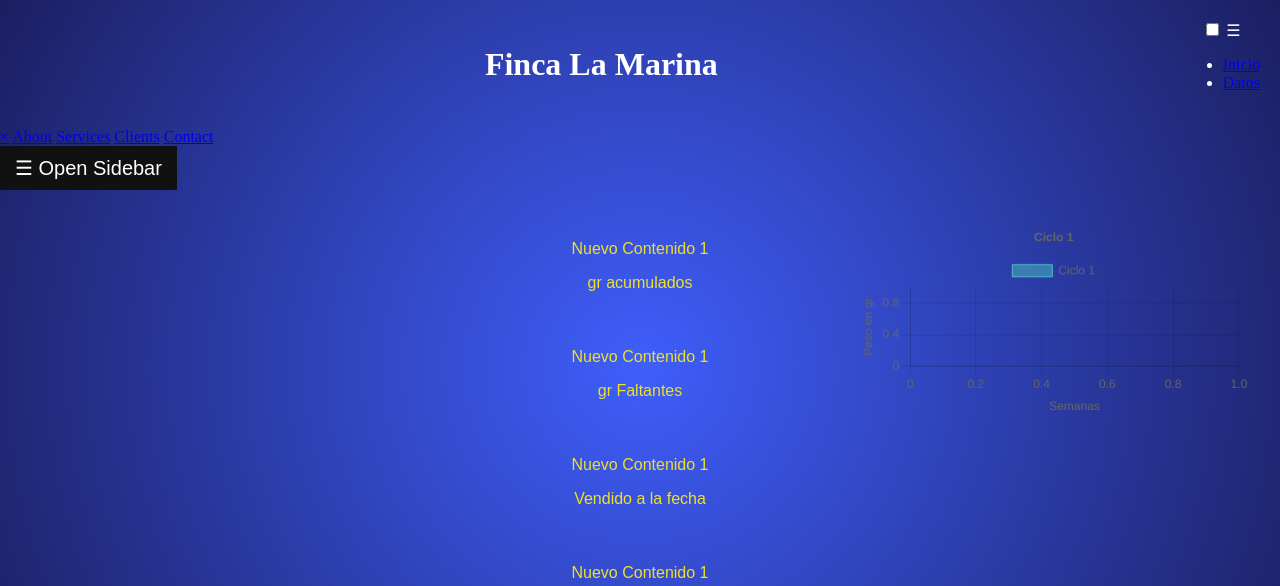
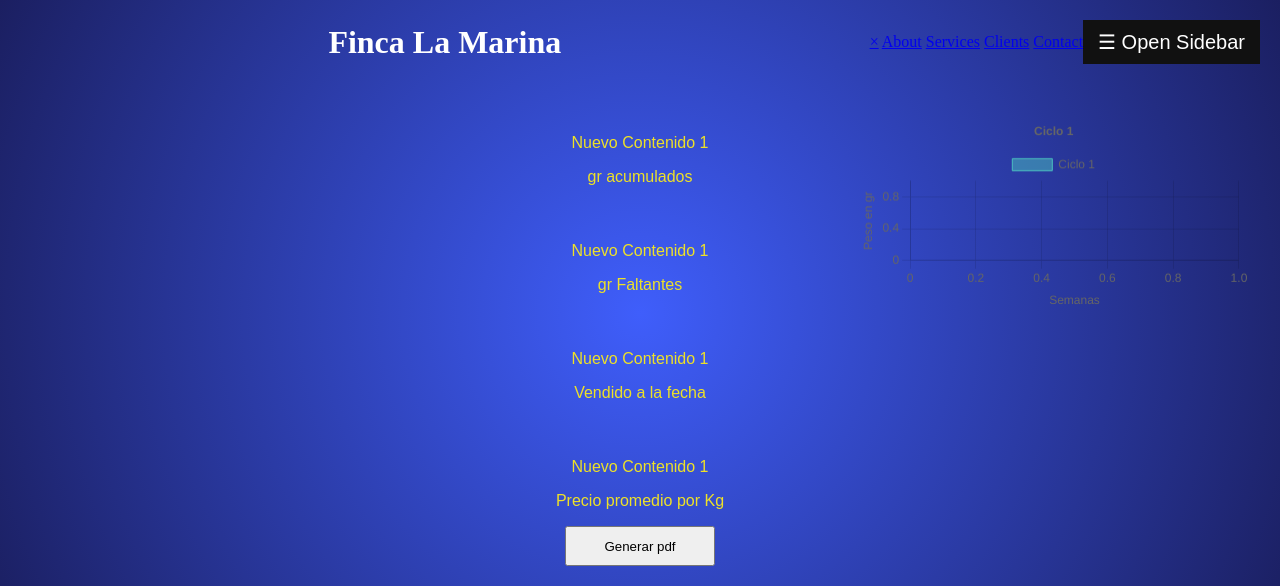
Before and after one commit to ajrodriguezo/lamaria, a FastAPI app: page /LaMaria/home in a window 1280 px wide. Shown: the top 586 px of the page. Run offline with FastAPI, Linux system fonts and the light colour scheme.

Commit message:
cambios barra hamburguesa

```diff
--- a/modules/static/templates/main.html
+++ b/modules/static/templates/main.html
@@ -17,17 +17,6 @@
             <h1 id="site-title">{{title}}</h1>
         </div>
 
-        <div id="navigation">
-            <input type="checkbox" id="menu">
-            <label for="menu">☰</label>
-            <ul>
-                <li><a href=/LaMaria/home id="nav-home">Inicio</a></li>
-                <li><a href=/LaMaria/ingresoDatos id="nav-datos">Datos</a></li>
-            </ul>
-        </div>
-
-    </header>
-
         <div id="mySidebar" class="sidebar">
             <a href="{{url_for('static', path='/js/script.js')}}" class="closebtn" onclick="closeNav()">×</a>
             <a href="#">About</a>
@@ -39,6 +28,9 @@
         <div id="slide">
             <button class="openbtn" onclick="openNav()">☰ Open Sidebar</button>
         </div>
+
+    </header>
+
 
     <main>
 
```
Lines whose indentation alone changed are shown as unchanged.
